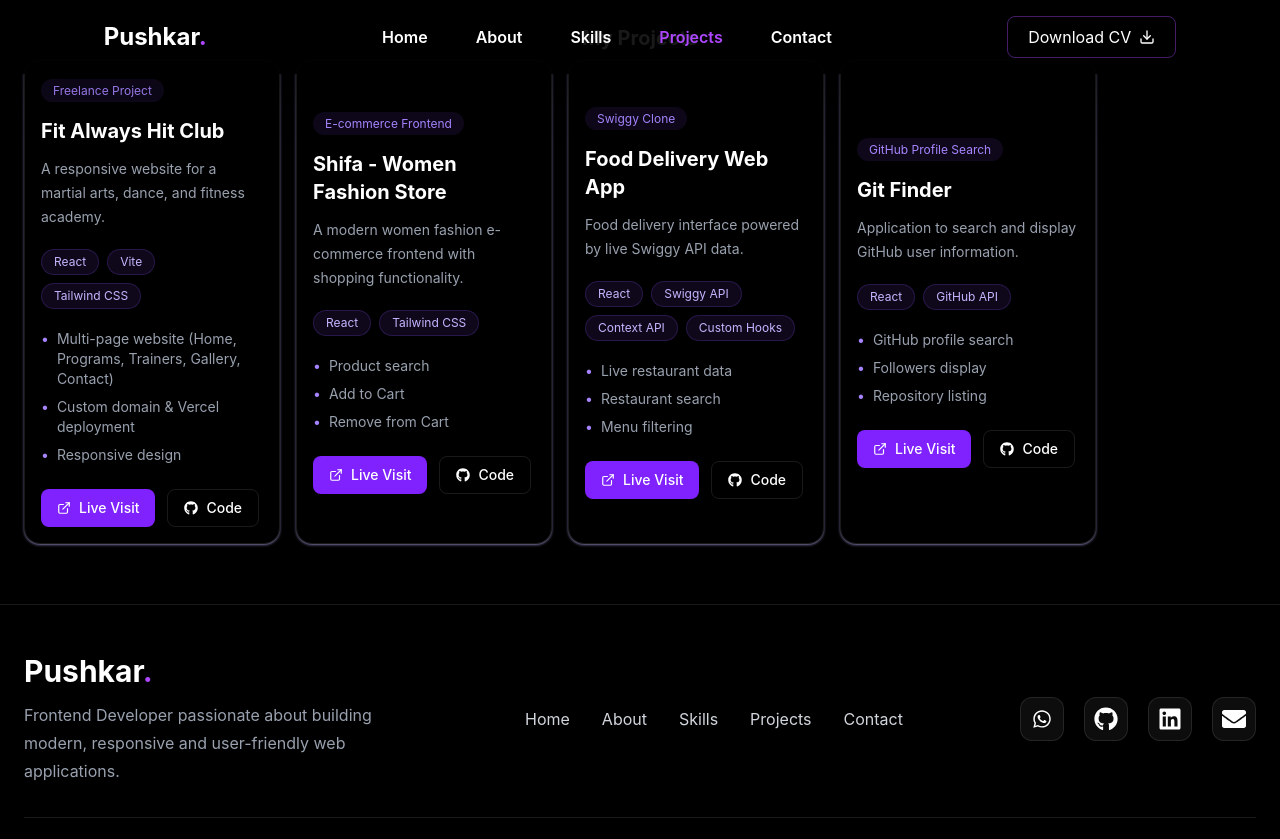
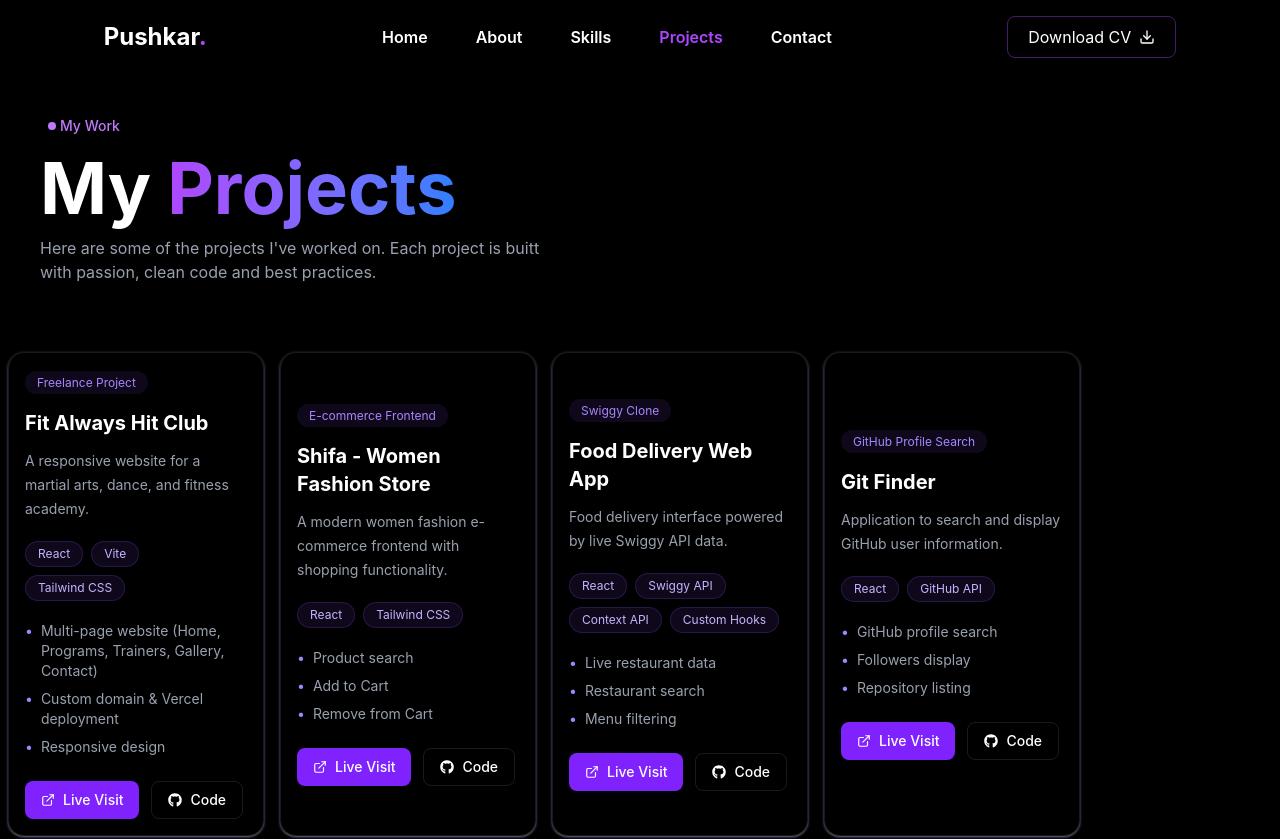
Before and after one commit to impushkr/portfolio, a React (Vite) app: page /projects in a window 1280 px wide. Shown: the top 839 px of the page. Built offline with nearby package versions, Linux system fonts and the light colour scheme.

Commit message:
Projects page updated

```diff
--- a/src/components/ProjectCard.jsx
+++ b/src/components/ProjectCard.jsx
@@ -4,8 +4,6 @@ import { FiExternalLink } from "react-icons/fi";
 
 const ProjectCard = () => {
   return (
-    <section className="pt-6 px-4 text-center">
-        <h1 className="text-lg lg:text-xl font-bold ">My Projects</h1>
       <div className="overflow-x-auto">
         <div className="flex gap-4 w-max py-2 text-start px-2 pb-5">
         {projects.map((project) => (
@@ -77,7 +75,6 @@ const ProjectCard = () => {
       ))}
       </div>
       </div>
-    </section>
   );
 };
 
--- a/src/main.jsx
+++ b/src/main.jsx
@@ -5,7 +5,7 @@ import App from './App.jsx'
 import Navbar from './components/Navbar.jsx'
 import About from './pages/About.jsx'
 import Skills from "./pages/Skills";
-import Projects from "./components/ProjectCard.jsx";
+import Projects from "./pages/Projects";
 import Contact from "./pages/Contact";
 import Footer from "./components/Footer";
 import Home from "./pages/Home.jsx"
--- a/src/pages/Home.jsx
+++ b/src/pages/Home.jsx
@@ -112,7 +112,10 @@ export default function Home() {
 
       </section>
 
+      <section className="pt-6 px-4 text-center">
+        <h1 className="text-lg lg:text-xl font-bold ">My Projects</h1>
       <ProjectCard/>
+      </section>
 
     </>
   );
--- /dev/null
+++ b/src/pages/Projects.jsx
@@ -0,0 +1,29 @@
+import ProjectCard from "../components/ProjectCard";
+import { Link } from "react-router-dom";
+
+export default function Projects() {
+  return (
+    <>
+      <div className="mt-18 mb-5 p-5 md:p-10 flex flex-col gap-2 lg:gap-3 ">
+        <div className="flex items-center space-x-1 px-2 py-1 shadow  md:text-xs xl:text-sm rounded-3xl">
+          <span className="w-2 h-2 rounded-full bg-purple-400"></span>
+          <span className="text-purple-400 font-medium">My Work</span>
+        </div>
+        <div className="space-x-4">
+          <span className="text-5xl md:text-4xl lg:text-5xl xl:text-7xl font-bold">
+            My
+          </span>
+          <span className="text-5xl md:text-4xl lg:text-5xl xl:text-7xl font-bold bg-gradient-to-r from-purple-500 to-blue-500 bg-clip-text text-transparent">
+            Projects
+          </span>
+        </div>
+        <h3 className="md:w-[46vw] lg:w-[40vw] text-gray-400 md:text-xs lg:text-sm xl:text-base">
+          Here are some of the projects I've worked on. Each project is buitt
+          with passion, clean code and best practices.
+        </h3>
+      </div>
+
+      <ProjectCard/>
+    </>
+  );
+}
```
